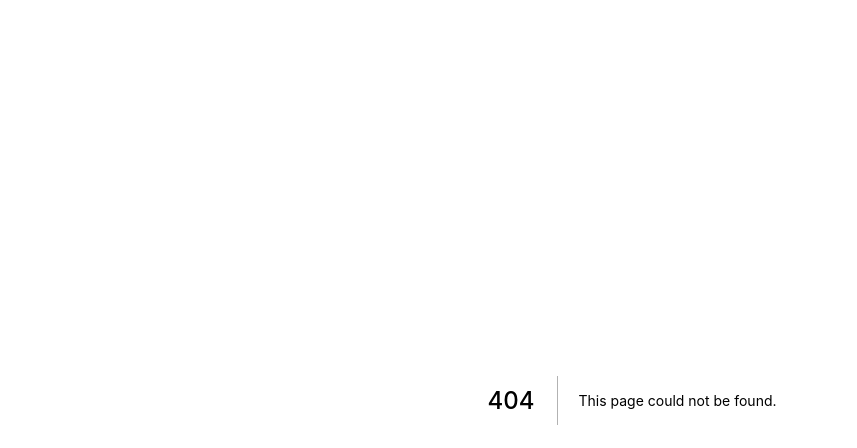
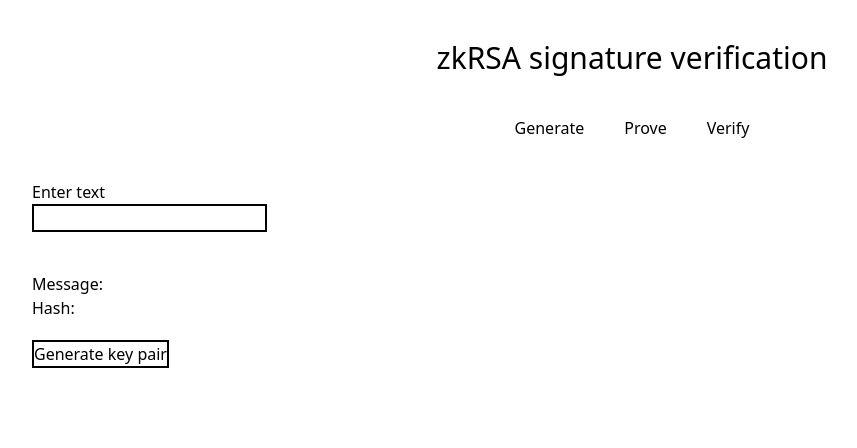
Before and after one commit to dmpierre/zkrsa, a Next.js app in the folder zkrsa-ui/: page /generate in a window 1280 px wide. Before the commit this address had no page. Shown: the top 448 px of the page, without its empty margins (8-865 px from the left). Built offline with nearby package versions, Linux system fonts and the light colour scheme.

Commit message:
feat: add generate page

```diff
--- a/zkrsa-ui/package.json
+++ b/zkrsa-ui/package.json
@@ -17,7 +17,9 @@
     "@types/node": "18.8.0",
     "@types/react": "18.0.21",
     "@types/react-dom": "18.0.6",
+    "arraybuffer-to-string": "^1.0.2",
     "autoprefixer": "^10.4.12",
+    "big-integer": "^1.6.51",
     "eslint": "8.24.0",
     "eslint-config-next": "12.3.1",
     "postcss": "^8.4.17",
--- /dev/null
+++ b/zkrsa-ui/src/components/Buttons.tsx
@@ -0,0 +1,11 @@
+import { NextComponentType } from "next";
+import { generateRSAKeyPair } from "../utils/crypto";
+
+export const ButtonGenerateProof: NextComponentType = () => {
+
+    return (
+      <div className='ml-10 my-10'>
+        <button onClick={async () => await generateRSAKeyPair()} className='border-black border-2'>Generate proof</button>
+      </div>
+    );
+  };
--- /dev/null
+++ b/zkrsa-ui/src/components/GenerateKeyPair.tsx
@@ -0,0 +1,16 @@
+import { FunctionComponent } from "react";
+import { generateRSAKeyPair } from "../utils/crypto";
+
+interface GenerateKeyPairProps {
+    keypair: CryptoKeyPair | null;
+}
+
+export const GenerateKeyPair: FunctionComponent<GenerateKeyPairProps> = ({ keypair }) => {
+    return (
+        <>
+            <div className="my-5 ml-10">
+                <button onClick={async () => await generateRSAKeyPair()} className="border-black border-2">Generate key pair</button>
+            </div>
+        </>
+    );
+};
--- /dev/null
+++ b/zkrsa-ui/src/components/Hashing.tsx
@@ -0,0 +1,46 @@
+import bigInt from "big-integer";
+import { Dispatch, SetStateAction, FunctionComponent, useEffect, useState } from "react";
+import { hash } from "../utils/crypto";
+import { InputText } from "./Inputs";
+//@ts-ignore
+import * as ab2str from "arraybuffer-to-string";
+
+interface HashTextProps {
+    text: string | null;
+    hashValue: string | null;
+    sethashValue: Dispatch<SetStateAction<string | null>>;
+};
+
+const HashText: FunctionComponent<HashTextProps> = ({ text, hashValue, sethashValue }) => {
+    useEffect(() => {
+        (async function () {
+            if (text) {
+                const hashValue = await hash(text, new TextEncoder());
+                const digestDecimal = bigInt(ab2str(hashValue, "hex"), 16).toString();
+                sethashValue(digestDecimal);
+            }
+            else {
+                sethashValue(null);
+            }
+        })();
+    }, [ text ]);
+
+    return (
+        <>
+            <div className="ml-10">Message: {text}</div>
+            <div className="ml-10">Hash: {hashValue}</div>
+        </>
+    );
+};
+
+export const HashMessage: FunctionComponent = () => {
+    const [ userText, setuserText ] = useState<string | null>(null);
+    const [ hashValue, sethashValue ] = useState<string | null>(null);
+
+    return (
+        <>
+            <InputText text={userText} setuserText={setuserText} ></InputText >
+            <HashText text={userText} hashValue={hashValue} sethashValue={sethashValue}></HashText>
+        </>
+    );
+};
--- /dev/null
+++ b/zkrsa-ui/src/components/Inputs.tsx
@@ -0,0 +1,48 @@
+import { NextComponentType } from "next";
+import { Dispatch, FunctionComponent, SetStateAction, useState } from "react";
+
+export const textEncoder = new TextEncoder();
+
+interface TextInputProps {
+    text: string | null;
+    setuserText: Dispatch<SetStateAction<string | null>>;
+}
+
+export const InputText: FunctionComponent<TextInputProps> = ({text, setuserText}) => {
+
+    return (
+        <div className="ml-10 my-10">
+            <div>Enter text</div>
+            <input className="border-black border-2" type="text" onChange={(e) => setuserText(e.target.value)} />
+        </div>
+    );
+};
+
+export const InputHash: NextComponentType = () => {
+    const [ userInput, setuserInput ] = useState("");
+    return (
+        <div className='ml-10 my-10'>
+            <div>Enter hash</div>
+            <input className='border-black border-2' type="text" onChange={(e) => setuserInput(e.target.value)} />
+        </div>
+    );
+};
+
+export const InputSignature: NextComponentType = () => {
+    return (
+        <div className='ml-10 my-10'>
+            <div>Enter signature</div>
+            <input className='border-black border-2' type="text" name="" id="" />
+        </div>
+    );
+};
+
+export const InputPublicKey: NextComponentType = () => {
+    const [ userInput, setuserInput ] = useState("");
+    return (
+        <div className='ml-10 my-10'>
+            <div>Enter Public Key</div>
+            <input className='border-black border-2' type="text" name="" id="" />
+        </div>
+    );
+};
--- /dev/null
+++ b/zkrsa-ui/src/components/Navigation.tsx
@@ -0,0 +1,28 @@
+import { NextComponentType } from "next";
+import Link from "next/link";
+
+export const NavMenu: NextComponentType = () => {
+    return (
+        <div className='text-center'>
+            <div className='flex justify-center'>
+                <Link href="/generate">
+                    <a className="mr-5">Generate</a>
+                </Link>
+                <Link href="/">
+                    <a className='ml-5 mr-5'>Prove</a>
+                </Link>
+                <Link href="/verify">
+                    <a className='ml-5'>Verify</a>
+                </Link>
+            </div>
+        </div>
+    );
+};
+
+export const Title: NextComponentType = () => {
+    return (
+        <div className="text-center my-10 text-3xl">
+            zkRSA signature verification
+        </div>
+    );
+};
--- /dev/null
+++ b/zkrsa-ui/src/pages/generate.tsx
@@ -0,0 +1,24 @@
+import { NextComponentType } from "next";
+import { Title, NavMenu } from "../components/Navigation";
+import { HashMessage } from "../components/Hashing";
+import { GenerateKeyPair } from "../components/GenerateKeyPair";
+import { useState } from "react";
+
+/**
+ * Generate a new RSA key pair and sign a message with it.
+ * @returns
+ */
+const Generate: NextComponentType = () => {
+    const [keypair, setkeypair] = useState(null)
+    return (
+        <div>
+            <Title></Title>
+            <NavMenu></NavMenu>
+            <HashMessage></HashMessage>
+            <GenerateKeyPair keypair={keypair}></GenerateKeyPair>
+        </div>
+    );
+};
+
+
+export default Generate;
--- a/zkrsa-ui/src/pages/index.tsx
+++ b/zkrsa-ui/src/pages/index.tsx
@@ -1,74 +1,15 @@
-import type { NextComponentType, NextPage } from 'next';
-import Link from 'next/link';
-import { useState } from 'react';
+import type { NextPage } from 'next';
+import { ButtonGenerateProof } from '../components/Buttons';
+import { InputHash, InputPublicKey, InputSignature, InputText } from '../components/Inputs';
+import { NavMenu, Title } from '../components/Navigation';
 
-const Title: NextComponentType = () => {
-  return (
-    <div className="text-center my-10 text-3xl">
-      zkRSA signature verification
-    </div>
-  );
-};
-
-
-
-const InputHash: NextComponentType = () => {
-  const [ userInput, setuserInput ] = useState("");
-  return (
-    <div className='ml-10 my-10'>
-      <div>Enter hash</div>
-      <input className='border-black border-2' type="text" onChange={(e) => setuserInput(e.target.value)} />
-    </div>
-  );
-};
-
-const InputSignature: NextComponentType = () => {
-  return (
-    <div className='ml-10 my-10'>
-      <div>Enter signature</div>
-      <input className='border-black border-2' type="text" name="" id="" />
-    </div>
-  );
-};
-
-const InputPublicKey: NextComponentType = () => {
-  const [ userInput, setuserInput ] = useState("");
-  return (
-    <div className='ml-10 my-10'>
-      <div>Enter Public Key</div>
-      <input className='border-black border-2' type="text" name="" id="" />
-    </div>
-  );
-};
-
-const ButtonGenerateProof: NextComponentType = () => {
-  return (
-    <div className='ml-10 my-10'>
-      <button className='border-black border-2'>Generate proof</button>
-    </div>
-  );
-};
-
-const NavMenu: NextComponentType = () => {
-  return (
-    <div className='text-center'>
-      <div className='flex justify-center'>
-        <Link href="/">
-          <a className='mr-5'>Prove</a>
-        </Link>
-        <Link href="/verify">
-          <a className='ml-5'>Verify</a>
-        </Link>
-      </div>
-    </div>
-  );
-};
 
 const Home: NextPage = () => {
   return (
     <div>
       <Title></Title>
       <NavMenu></NavMenu>
+      <InputText></InputText>
       <InputHash></InputHash>
       <InputSignature></InputSignature>
       <InputPublicKey></InputPublicKey>
--- a/zkrsa-ui/src/pages/verify.tsx
+++ b/zkrsa-ui/src/pages/verify.tsx
@@ -1,11 +1,13 @@
 import { NextComponentType } from "next";
+import { Title, NavMenu } from "../components/Navigation";
 
 const Verify: NextComponentType = () => {
     return (
-        <div className="text-center">
-            Hello
+        <div>
+            <Title></Title>
+            <NavMenu></NavMenu>
         </div>
-    )
-}
+    );
+};
 
 export default Verify;
--- /dev/null
+++ b/zkrsa-ui/src/utils/crypto.tsx
@@ -0,0 +1,28 @@
+export const generateRSAKeyPair = async (): Promise<CryptoKeyPair> => {
+    const keyPair = await window.crypto.subtle.generateKey({
+        name: "RSASSA-PKCS1-v1_5",
+        modulusLength: 2048,
+        publicExponent: new Uint8Array([ 1, 0, 1 ]),
+        hash: "SHA-256",
+    },
+        true,
+        [ "sign", "verify" ]);
+    return keyPair;
+};
+
+export const hash = async (message: string, textEncoder: TextEncoder) => {
+    const digest = await window.crypto.subtle.digest(
+        "SHA-256",
+        textEncoder.encode(message)
+    );
+    return digest;
+};
+
+export const sign = async (RSAKeyPair: CryptoKeyPair, message: string, textEncoder: TextEncoder) => {
+    const signature = await window.crypto.subtle.sign(
+        "RSASSA-PKCS1-v1_5",
+        RSAKeyPair.privateKey,
+        textEncoder.encode(message)
+    );
+    return signature
+};
```
Also changed, not shown: 1 other file (tests, documents, lock files or other folders).
